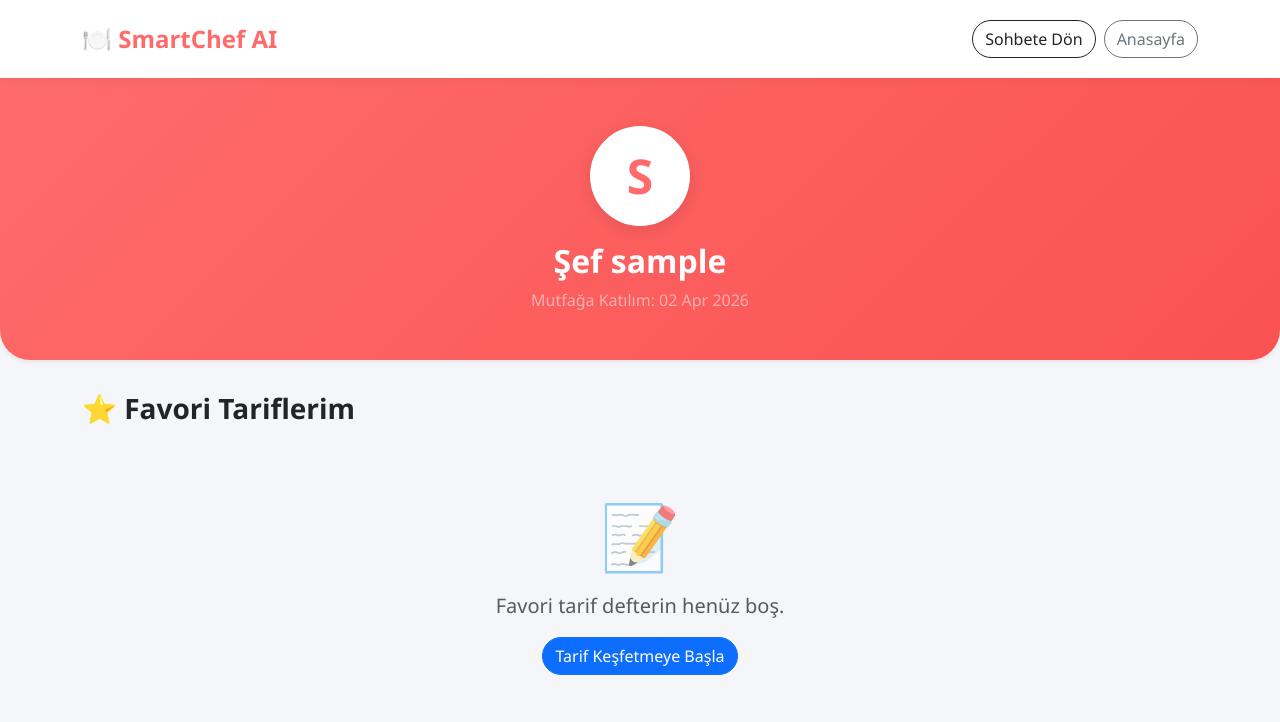
After one commit to yigitkovanc1/SmartChef-AI, a Django app: page /hesap/profil/ in a window 1280 px wide. The commit adds this page. Shown: the top 722 px of the page. Run offline with Django 5.2, Linux system fonts and the light colour scheme; the visitor is signed in with stand-in values (Sample User, id 1); data that the repository does not hold is empty.

Commit message:
Favori sistemi, profil sayfası ve klasör yapısı iyileştirmeleri tamamlandı 🚀

```diff
--- a/accounts/models.py
+++ b/accounts/models.py
@@ -1,5 +1,7 @@
 from django.db import models
 from django.contrib.auth.models import User
+from django.db.models.signals import post_save
+from django.dispatch import receiver
 
 class PasswordHistory(models.Model):
     """ Kullanıcının eski şifrelerini (hashlenmiş olarak) tutar """
@@ -15,3 +17,38 @@ class ResetCode(models.Model):
     user = models.ForeignKey(User, on_delete=models.CASCADE)
     code = models.CharField(max_length=6)
     created_at = models.DateTimeField(auto_now_add=True)
+
+
+
+
+
+# ==========================================
+# KULLANICI PROFİLİ TABLOSU
+# ==========================================
+class Profile(models.Model):
+    # OneToOneField: Her kullanıcının sadece 1 profili olabilir, her profil 1 kullanıcıya aittir.
+    user = models.OneToOneField(User, on_delete=models.CASCADE, related_name='profile')
+
+    # Kullanıcının kendisini anlattığı kısa biyografi yazısı
+    bio = models.TextField(max_length=500, blank=True, null=True)
+
+    # Profil fotoğrafı. Kullanıcı yüklemezse default.png resmini kullanır.
+    avatar = models.ImageField(upload_to='avatars/', default='avatars/default.png', blank=True, null=True)
+
+    def __str__(self):
+        return f"{self.user.username} Profili"
+
+
+# ==========================================
+# SİNYALLER (OTOMATİK PROFİL OLUŞTURUCU)
+# ==========================================
+# Sinyal: Bir User (Kullanıcı) veritabanına kaydedildiğinde (post_save) bu fonksiyonu tetikle.
+@receiver(post_save, sender=User)
+def create_user_profile(sender, instance, created, **kwargs):
+    if created:  # Eğer kullanıcı YENİ kayıt olduysa...
+        Profile.objects.create(user=instance)  # Arka planda hemen bir Profil tablosu yarat ve ona bağla!
+
+
+@receiver(post_save, sender=User)
+def save_user_profile(sender, instance, **kwargs):
+    instance.profile.save()  # Kullanıcı güncellendiğinde profilini de kaydet.
--- /dev/null
+++ b/accounts/templates/accounts/profile.html
@@ -0,0 +1,67 @@
+<!DOCTYPE html>
+<html lang="tr">
+<head>
+    <meta charset="UTF-8">
+    <meta name="viewport" content="width=device-width, initial-scale=1.0">
+    <title>Profilim - SmartChef</title>
+    <link href="https://cdn.jsdelivr.net/npm/bootstrap@5.3.0/dist/css/bootstrap.min.css" rel="stylesheet">
+    <style>
+        body { background-color: #f4f6f9; font-family: 'Segoe UI', Tahoma, sans-serif; }
+        .navbar-custom { background-color: white; box-shadow: 0 2px 10px rgba(0,0,0,0.05); }
+        .brand-text { color: #ff6b6b; font-weight: 800; font-size: 1.5rem; text-decoration: none;}
+        .profile-header { background: linear-gradient(135deg, #ff6b6b, #fa5252); color: white; padding: 3rem 0; border-radius: 0 0 30px 30px; margin-bottom: 2rem;}
+        .avatar-circle { width: 100px; height: 100px; background-color: white; color: #ff6b6b; font-size: 3rem; font-weight: bold; border-radius: 50%; display: flex; align-items: center; justify-content: center; margin: 0 auto 1rem auto; box-shadow: 0 4px 15px rgba(0,0,0,0.1); }
+        .recipe-card { border-radius: 15px; border: none; transition: 0.3s; box-shadow: 0 4px 15px rgba(0,0,0,0.05); }
+        .recipe-card:hover { transform: translateY(-5px); box-shadow: 0 8px 25px rgba(0,0,0,0.1); }
+    </style>
+</head>
+<body>
+
+    <nav class="navbar navbar-expand-lg navbar-custom py-3">
+        <div class="container">
+            <a class="navbar-brand brand-text" href="/">🍽️ SmartChef AI</a>
+            <div class="ms-auto d-flex gap-2">
+                <a href="/chat/" class="btn btn-outline-dark" style="border-radius: 20px;">Sohbete Dön</a>
+                <a href="/" class="btn btn-outline-secondary" style="border-radius: 20px;">Anasayfa</a>
+            </div>
+        </div>
+    </nav>
+
+    <div class="profile-header text-center shadow-sm">
+        <div class="container">
+            <!-- Kullanıcının baş harfini avatar yapıyoruz -->
+            <div class="avatar-circle">{{ request.user.username|make_list|first|upper }}</div>
+            <h2 class="fw-bold">Şef {{ request.user.username }}</h2>
+            <p class="mb-0 text-white-50">Mutfağa Katılım: {{ request.user.date_joined|date:"d M Y" }}</p>
+        </div>
+    </div>
+
+    <div class="container mb-5">
+        <h3 class="fw-bold text-dark mb-4">⭐ Favori Tariflerim</h3>
+        <div class="row">
+            {% for tarif in favori_tarifler %}
+            <div class="col-md-4 mb-4">
+                <div class="card recipe-card h-100">
+                    <div class="card-body">
+                        <h5 class="card-title fw-bold text-danger">{{ tarif.title }}</h5>
+                        <p class="card-text text-muted" style="font-size: 0.9rem;">
+                            {{ tarif.instructions|truncatechars:120 }}
+                        </p>
+                    </div>
+                    <div class="card-footer bg-white border-0 pb-3 text-center">
+                        <a href="/chat/" class="btn btn-sm btn-outline-danger" style="border-radius: 10px;">Yeniden Sor</a>
+                    </div>
+                </div>
+            </div>
+            {% empty %}
+            <div class="col-12 text-center text-muted py-5">
+                <h1 style="font-size: 4rem;">📝</h1>
+                <p class="fs-5 mt-3">Favori tarif defterin henüz boş.</p>
+                <a href="/chat/" class="btn btn-primary" style="border-radius: 20px;">Tarif Keşfetmeye Başla</a>
+            </div>
+            {% endfor %}
+        </div>
+    </div>
+
+</body>
+</html>
--- a/accounts/urls.py
+++ b/accounts/urls.py
@@ -8,4 +8,5 @@ urlpatterns = [
     path('anasayfa/', views.ana_sayfa_view, name='ana_sayfa'),
     path('sifremi-unuttum/', views.sifremi_unuttum_view, name='sifremi_unuttum'),
     path('sifre-sifirla/', views.sifre_sifirla_view, name='sifre_sifirla'),
+    path('profil/', views.profil_view, name='profil_sayfasi'),
 ]
--- a/accounts/views.py
+++ b/accounts/views.py
@@ -50,7 +50,7 @@ def cikis_yap_view(request):
 
 @login_required(login_url='giris_yap')
 def ana_sayfa_view(request):
-    return render(request, 'accounts/home.html')
+    return render(request, 'accounts/chat.html')
 
 
 def sifremi_unuttum_view(request):
@@ -95,3 +95,13 @@ def sifre_sifirla_view(request):
             messages.error(request, mesaj)
 
     return render(request, 'accounts/reset_password.html', {'email': email})
+
+
+@login_required
+def profil_view(request):
+    # Kullanıcının favorilerini çekiyoruz
+    favoriler = request.user.favorites.all()  # related_name='favorites' demiştik
+    # Favori nesnelerinin içinden asıl tarif (recipe) nesnelerini ayıklıyoruz
+    favori_tarifler = [f.recipe for f in favoriler]
+
+    return render(request, 'accounts/profile.html', {'favori_tarifler': favori_tarifler})
--- a/chats/urls.py
+++ b/chats/urls.py
@@ -2,5 +2,9 @@ from django.urls import path
 from . import views
 
 urlpatterns = [
-    path('soru-sor/', views.chat_api_view, name='chat_api'),
+    # 1. Kullanıcı siteadi.com/chat/ adresine girdiğinde tasarımı (chat.html) görür
+    path('', views.chat_sayfasi_view, name='chat_sayfasi'),
+
+    # 2. Javascript arka planda mesaj atarken burayı (senin API'ni) kullanır
+    path('api/', views.chat_api_view, name='chat_api'),
 ]
--- /dev/null
+++ b/recipes/urls.py
@@ -0,0 +1,9 @@
+from django.urls import path
+from . import views
+
+urlpatterns = [
+    # Az önce yazdığımız Favori Ekle/Çıkar rotası (UUID veya int kullanmana göre ID kısmını ayarladık)
+    path('favori-yap/<uuid:recipe_id>/', views.favori_toggle_view, name='favori_toggle'),
+
+    # İleride tarif detay sayfası vs. eklersen buraya alt alta yazacağız
+]
--- a/smartchef/urls.py
+++ b/smartchef/urls.py
@@ -1,8 +1,14 @@
 from django.contrib import admin
 from django.urls import path, include
+from recipes.views import anasayfa_view  # YENİ: Kendi yazdığımız fonksiyonu çağırdık
 
 urlpatterns = [
     path('admin/', admin.site.urls),
+
+    # YENİ: Artık anasayfa için kendi yazdığımız anasayfa_view çalışacak
+    path('', anasayfa_view, name='home'),
+
+    path('chat/', include('chats.urls')),
     path('hesap/', include('accounts.urls')),
-    path('yapay-zeka/', include('chats.urls')), # YENİ EKLENEN YAPAY ZEKA YOLU
+    path('tarifler/', include('recipes.urls')),
 ]
```
Also changed, not shown: accounts/admin.py (+5 -2 lines), chats/views.py (+38 -4 lines), recipes/models.py (+17 -0 lines), recipes/views.py (+27 -2 lines), smartchef/settings.py (+8 -1 lines), templates/chat.html (renamed from accounts/templates/accounts/home.html, +27 -7 lines), templates/home.html (added, +73 -0 lines), accounts/migrations/0002_profile.py (added), recipes/migrations/0002_favorite.py (added).
